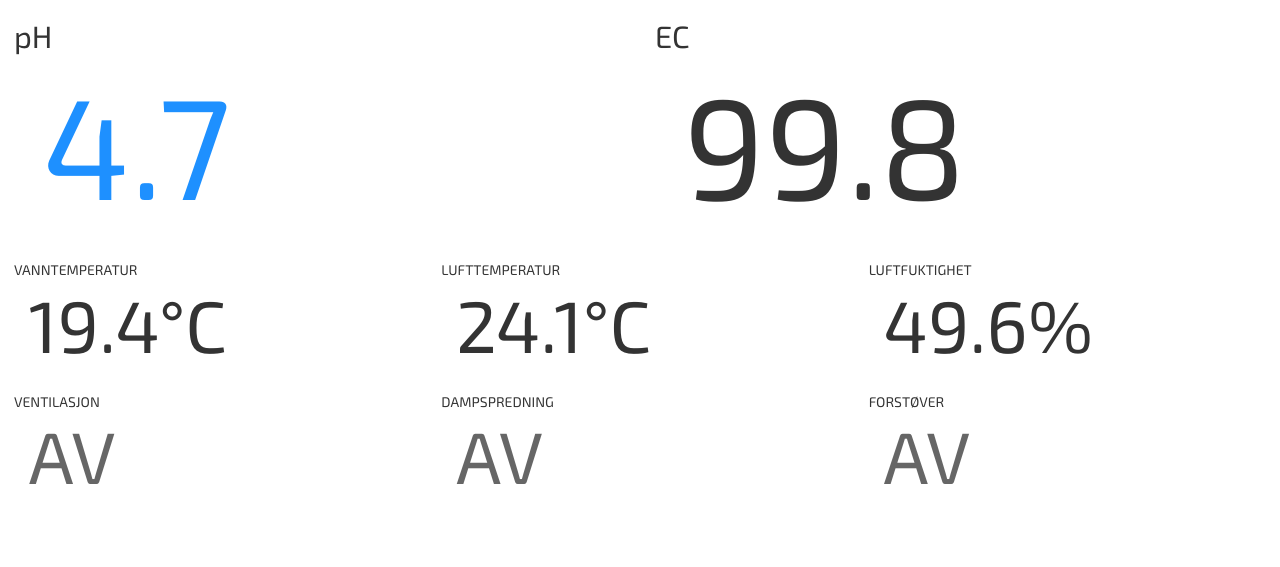
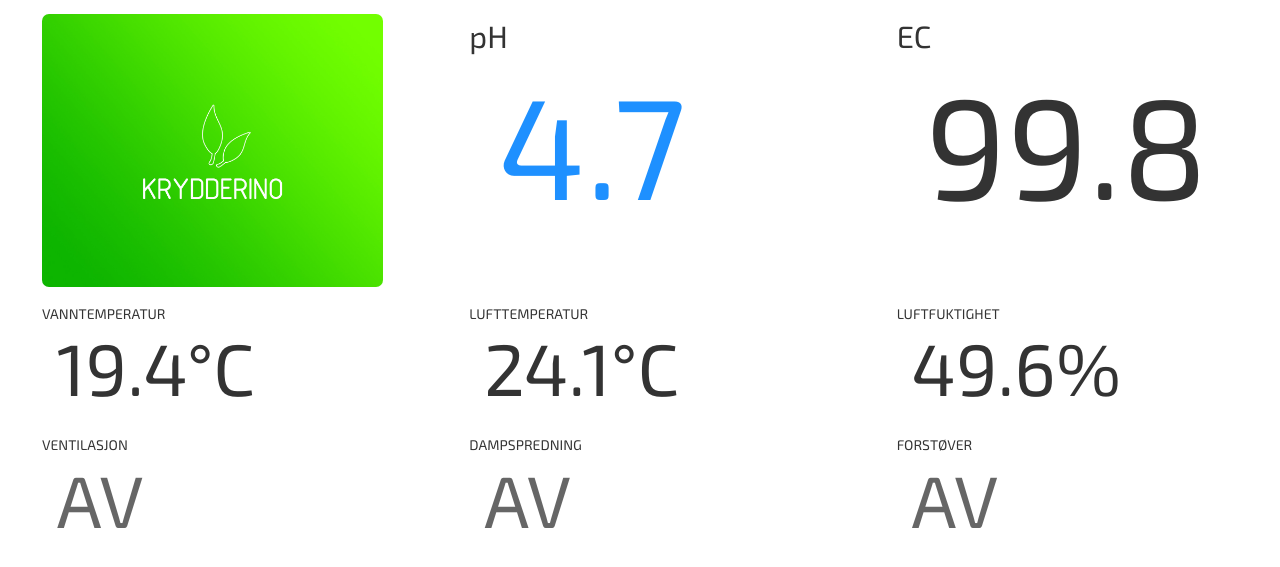
Before and after one commit to ilyakh/serial-to-web, a Flask app: page / in a window 1280 px wide. Shown: the top 567 px of the page. Run offline with Flask 2, Linux system fonts and the light colour scheme; data comes from the database, SQL or seed files in the repository; parts of the project's set-up code (start-up, migrations or seed data) failed here and were passed over.

Commit message:
fixes branding and alters the template files; restricts the assets binding to local static folder

```diff
--- a/app.py
+++ b/app.py
@@ -31,3 +31,4 @@ if __name__ == "__main__":
     url_for( 'static', filename='bootstrap-theme.min.css' )
     url_for( 'static', filename='bootstrap.min.js' )
     url_for( 'static', filename='fonts/Exo2.0-Regular.otf' )
+    url_for( 'static', filename='bg.jpg' )
--- a/control.py
+++ b/control.py
@@ -110,7 +110,7 @@ if __name__ == "__main__":
 
     receiver = Receiver()
 
-    # database.execute( """ DROP TABLE IF EXISTS krydderino """ )
+    database.execute( """ DROP TABLE IF EXISTS krydderino """ )
 
     database.execute(
         """ CREATE TABLE IF NOT EXISTS krydderino (
--- a/templates/main.html
+++ b/templates/main.html
@@ -41,7 +41,6 @@
         }
 
         .toggle-off {
-            background-color: white;
             color: rgba( 0, 0, 0, 0.6 );
         }
 
@@ -60,19 +59,24 @@
             color: dodgerblue;
         }
 
-        .col-md-6 .value {
+        .col-md-4 .value {
+            font-weight: bold;
+            font-size: 5.2em;
+        }
+
+        .large .value {
             font-weight: bold;
             font-size: 10.2em;
         }
 
-        .col-md-6 .key {
+        .large .key {
             font-weight: bold;
             font-size: 2.2em;
         }
 
-        .col-md-4 .value {
-            font-weight: bold;
-            font-size: 5.2em;
+        .frame {
+            padding-left: 2em;
+            padding-right: 2em;
         }
     </style>
 
@@ -81,13 +85,18 @@
 
 <!-- sensor rows -->
 <div class="row">
-    <div class="col-md-6" data-name="PH" data-min="5.5" data-max="6.2">
+    <div class="col-md-4 large" data-name="PH" data-min="5.5" data-max="6.2">
+        <div class="frame">
+            <img src="/static/bg.jpg" style="width: 100%; border-radius: 0.5em;" />
+        </div>
+    </div>
+    <div class="col-md-4 large" data-name="PH" data-min="5.5" data-max="6.2">
         <div class="frame">
             <div class="key">pH</div>
             <div class="value">0.0</div>
         </div>
     </div>
-    <div class="col-md-6" data-name="EC">
+    <div class="col-md-4 large" data-name="EC">
         <div class="frame">
             <div class="key">EC</div>
             <div class="value">0.0</div>
```
Also changed, not shown: static/bg.jpg (added).
